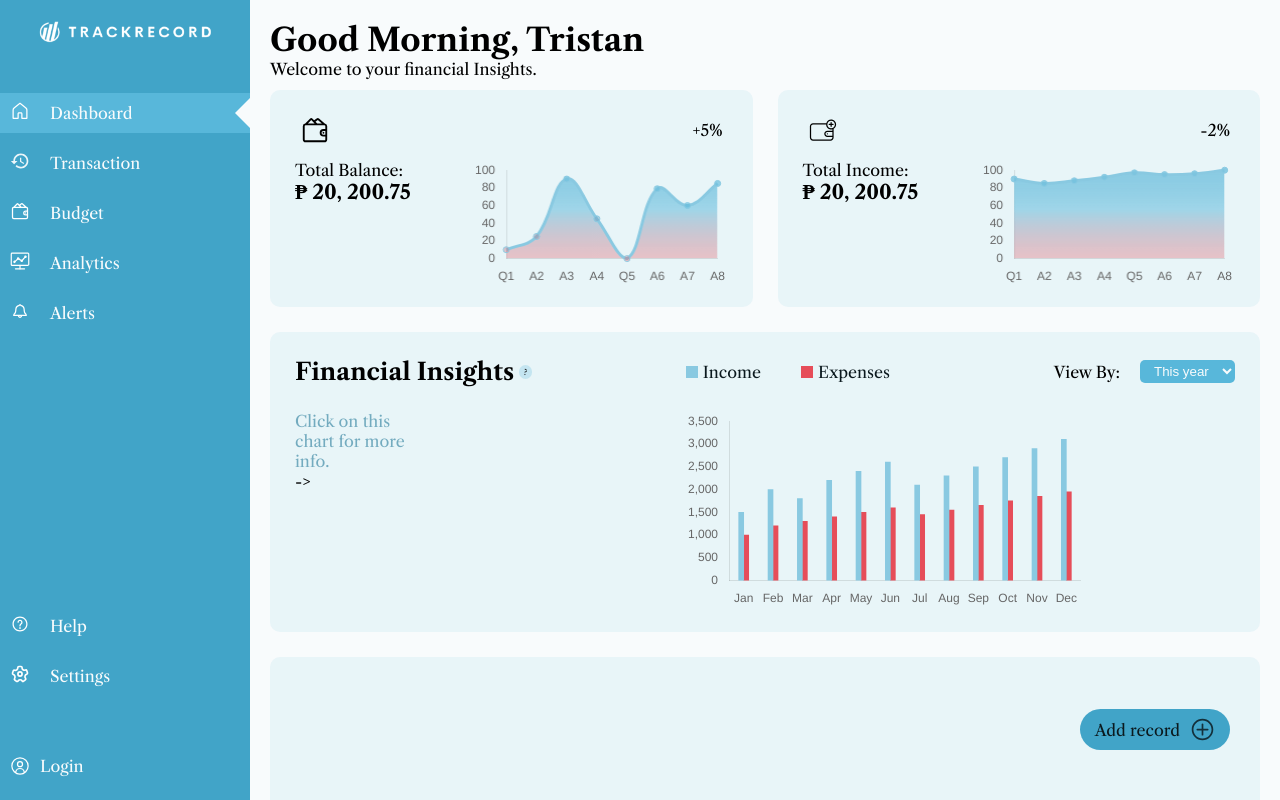
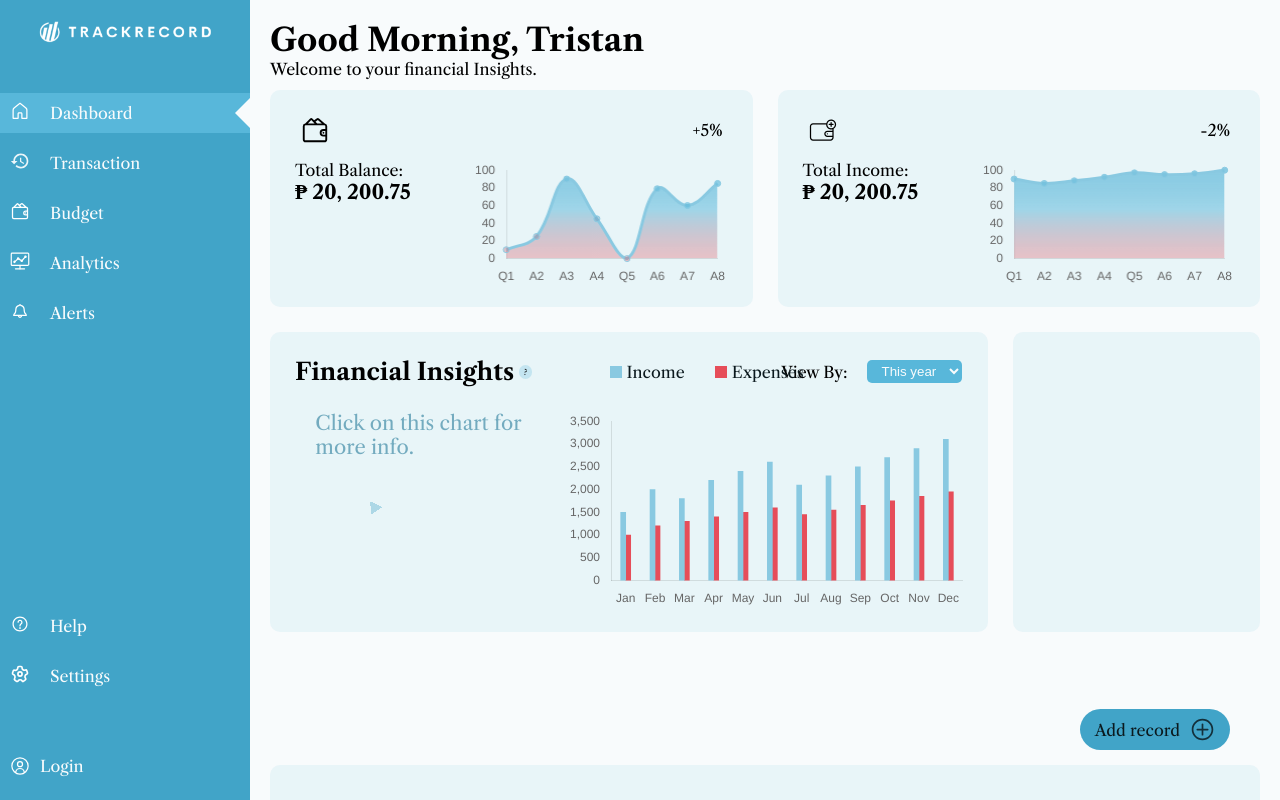
Before and after one commit to Etan31/Trackrecords-101, a React (Create React App) app in the folder v2-trackrecord/: page / in a window 1280 px wide. Built offline with nearby package versions, Linux system fonts and the light colour scheme.

Commit message:
Financial insight section done

```diff
--- a/v2-trackrecord/src/components/FinancialInsight.js
+++ b/v2-trackrecord/src/components/FinancialInsight.js
@@ -1,10 +1,11 @@
 // FinancialInsight.js
 
 import IncomeExpenseBarChart from './../components/IncomeExpenseChart';
+import ArrowGif from './../img/gif/anim-arrow.gif'
 
 const FinancialInsight = () => {
   return (
-    <div className="FinancialInsight-container">
+    <div className="FinancialInsight-container info-financial">
       <header>
         <div className="left">
           <h2>Financial Insights</h2>
@@ -23,7 +24,9 @@ const FinancialInsight = () => {
       <div className="chart-info">
         <div className="chart-detail">
           <p>Click on this chart for more info.</p>
-          <div className="ic-arrow">-></div>
+          <div className="ic-arrow">
+            <img className="arrow-anim" src={ArrowGif} alt="Animated arrow" />
+          </div>
         </div>
         <div className="chart-graph">
           <IncomeExpenseBarChart />
--- a/v2-trackrecord/src/css/Dashboard.css
+++ b/v2-trackrecord/src/css/Dashboard.css
@@ -5,7 +5,7 @@
   --main-text: #0b191e;
   --main-bg: #f8fbfc;
   --main-bg2: #EEF3FC;
-  --main-prim: rgb(65, 164, 200);
+  --main-prim: #41a4c8;
   --main-second: rgb(137, 201, 225);
   --main-accent: #58b7da;
   --dark-blue: #277b9a;
@@ -207,8 +207,40 @@ h1, h2, h3, h4, h5 {
   display: flex;
 }
 
+/* .financial-insight {
+  background-color: var(--accent10);
+  border-radius: 10px;
+  margin-top: 25px;
+  grid-template-areas:
+    "info-financial info-financial note-financial"
+    "info-financial info-financial note-financial"
+    "info-financial info-financial note-financial";
+  grid-area: financial-insight;
+} */
+/*
+.info-financial { grid-area: info-financial; }
+.note-financial { grid-area: note-financial; } */
+
 .financial-insight {
+  display: grid;
+  grid-template-columns: 1fr 1fr 1fr 1fr;
+  grid-template-rows: 1fr 1fr 1fr 1fr;
+  gap: 0px 0px;
+  grid-template-areas:
+    "info-financial info-financial info-financial  note-financial"
+    "info-financial info-financial info-financial note-financial"
+    "info-financial info-financial info-financial note-financial";
   grid-area: financial-insight;
+}
+
+.info-financial {
+  grid-area: info-financial;
+  margin-right: 25px;
+  padding: 25px;
+}
+.note-financial { grid-area: note-financial; }
+
+.info-financial, .note-financial {
   background-color: var(--accent10);
   border-radius: 10px;
   margin-top: 25px;
@@ -336,9 +368,9 @@ h1, h2, h3, h4, h5 {
 }
 
 .financial-insight canvas {
-  /* min-width: 170px; */
-  /* width: 100% !important;
-  height: 100%; */
+    /* width: 275px !important;
+    height: auto !important;
+  width: 275px; */
 }
 
 .chart-info {
@@ -357,21 +389,39 @@ h1, h2, h3, h4, h5 {
   width: clamp(300px, 50vw, 550px);
   /* width: 80%; */
   position: relative;
-}
-
-.chart-detail p {
-  color: var(--dark-blue);
-  opacity: 60%;
-  width: 50%;
+  display: flex;
+  justify-content: flex-end;
 }
 
 .chart-detail, .chart-graph {
   height: 100%
 }
 
+.chart-detail p {
+  color: var(--dark-blue);
+  opacity: 60%;
+  width: 85%;
+  font-size: 20px;
+}
+
+.chart-detail {
+  display: flex;
+  flex-wrap: wrap;
+  align-content: flex-start;
+  justify-content: center;
+}
+
+img.arrow-anim {
+  opacity: 35%;
+}
 
 /* //Legend chart */
 /* FinancialInsight.css */
+
+div#legend-container {
+  position: relative;
+  right: -50px;
+}
 
 .custom-chart-legend {
   list-style: none;
@@ -387,7 +437,6 @@ h1, h2, h3, h4, h5 {
   display: flex;
   gap: unset;
   align-items: center;
-  margin-right: 10px;
   color: var(--main-text);
   height: 20px !important;
   padding: 10px;
--- a/v2-trackrecord/src/js/App.js
+++ b/v2-trackrecord/src/js/App.js
@@ -131,6 +131,7 @@ function App() {
         {/* financial Insight Information */}
         <div className="financial-insight">
           <FinanceInsight />
+          <div className="note-financial"></div>
         </div>
 
         {/* History of recent transaction you've made */}
```
Also changed, not shown: v2-trackrecord/src/img/gif/anim-arrow.gif (added).
